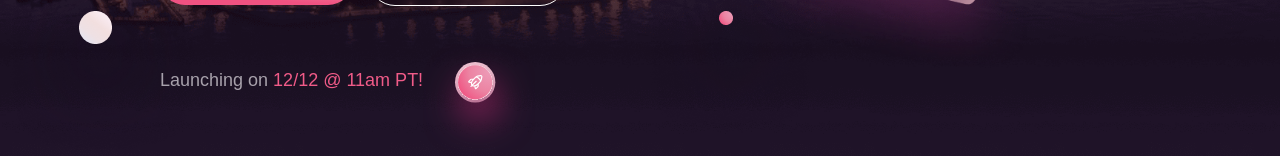
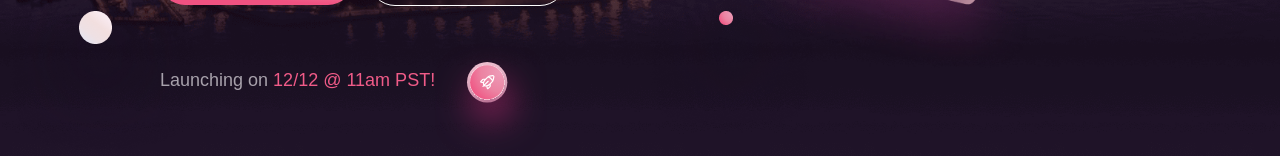
Before and after one commit to meemalabs/hoodratz.io, a Vue app: page / in a window 1280 px wide. Shown: the part 644-800 px from the top of the page. Built offline with nearby package versions, Linux system fonts and the light colour scheme; a web font is replaced by a local one.

Commit message:
Fix typo

```diff
--- a/src/views/Home.vue
+++ b/src/views/Home.vue
@@ -81,7 +81,7 @@ import AppFooter from "@/components/AppFooter.vue";
             class="absolute items-center hidden  xl:bottom-0 lg:-bottom-36 lg:flex"
           >
             <p class="text-button text-gray-4 font-sora">
-              Launching on <span class="text-pink-3">12/12 @ 11am PT!</span>
+              Launching on <span class="text-pink-3">12/12 @ 11am PST!</span>
             </p>
             <img
               class="mt-10 w-28 h-28"
```
